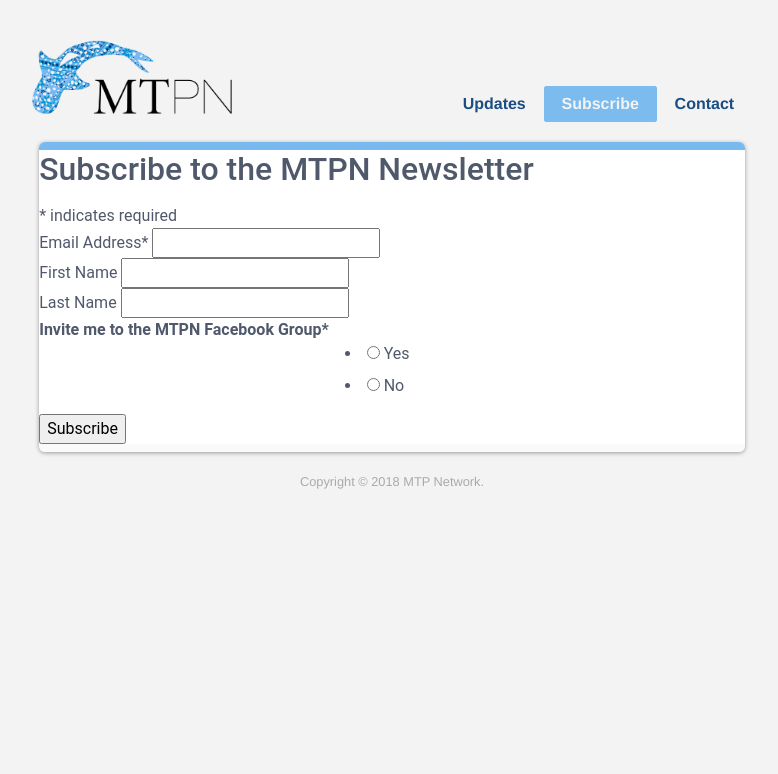
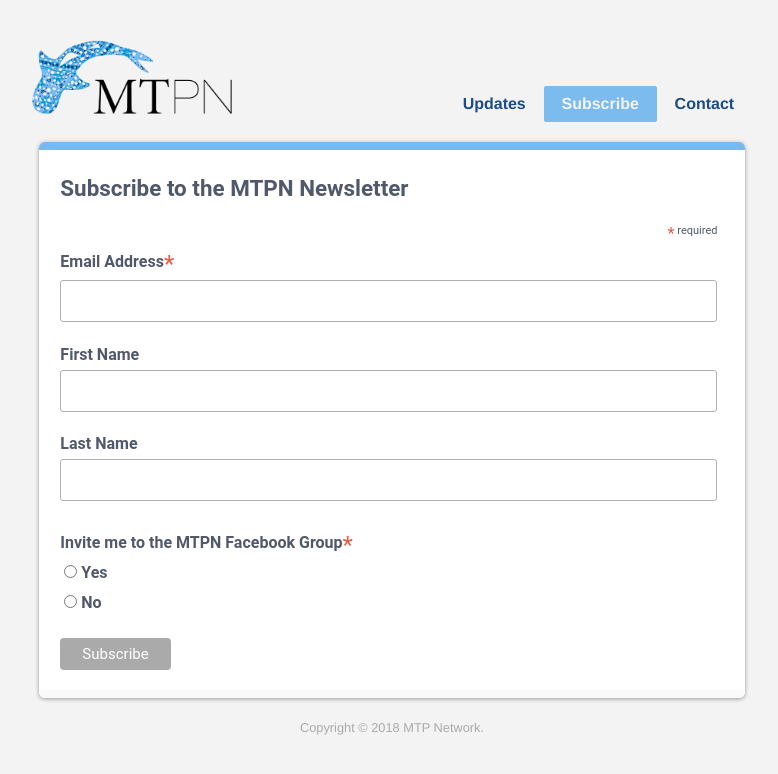
Before and after one commit to mtpnetwork/mtpnetwork.github.io, a Jekyll site: the page built from subscribe/index.html, in a window 1280 px wide. Shown: the top 774 px of the page, without its empty margins (248-1026 px from the left). Built offline with Jekyll 4.4.1, drawn with Linux system fonts in a browser that asks for light colours; comment, search, counter and statistics services are not loaded.

Commit message:
Fixes errant mc style.

```diff
--- a/css/spectre.scss
+++ b/css/spectre.scss
@@ -38,6 +38,9 @@
 .form-top { background: #78baf0; height: 8px; }
 .form-bottom { background: #fafafa; height: 8px; }
 
+.mc-field-group label { font-weight: bold; }
+.mc-field-group .radio-label { display: block; }
+
 #home-content { background: url('{{site.baseurl}}/img/km80-blur.jpg') no-repeat center center fixed; background-size: cover; -webkit-background-size: cover; -moz-background-size: cover; -o-background-size: cover; overflow: scroll; resize: both; }
 #home-content { display: flex; align-items: center; justify-content: center; height: 100vh; }
 #home-content #logo { text-align: center; }
@@ -49,3 +52,51 @@
 #home-content blockquote { color: #000; margin-top: 0.2rem; margin-bottom: 0; padding-bottom: 0; }
 
 footer { margin: 1rem 0; color: #aaa; font-family: $fallback-font-family; text-align: center; }
+
+// MailChimp Styles
+/* MailChimp Form Embed Code - Classic - 12/17/2015 v10.7 */
+#mc_embed_signup form {display:block; position:relative; text-align:left; padding:10px 0 10px 3%}
+#mc_embed_signup h2 {font-weight:bold; padding:0; margin:15px 0; font-size:1.4em;}
+#mc_embed_signup input {border: 1px solid #ABB0B2; -webkit-border-radius: 3px; -moz-border-radius: 3px; border-radius: 3px;}
+#mc_embed_signup input[type=checkbox]{-webkit-appearance:checkbox;}
+#mc_embed_signup input[type=radio]{-webkit-appearance:radio;}
+#mc_embed_signup input:focus {border-color:#333;}
+#mc_embed_signup .button {clear:both; background-color: #aaa; border: 0 none; border-radius:4px; transition: all 0.23s ease-in-out 0s; color: #FFFFFF; cursor: pointer; display: inline-block; font-size:15px; font-weight: normal; height: 32px; line-height: 32px; margin: 0 5px 10px 0; padding: 0 22px; text-align: center; text-decoration: none; vertical-align: top; white-space: nowrap; width: auto;}
+#mc_embed_signup .button:hover {background-color:#777;}
+#mc_embed_signup .small-meta {font-size: 11px;}
+#mc_embed_signup .nowrap {white-space:nowrap;}
+
+#mc_embed_signup .mc-field-group {clear:left; position:relative; width:96%; padding-bottom:3%; min-height:50px;}
+#mc_embed_signup .size1of2 {clear:none; float:left; display:inline-block; width:46%; margin-right:4%;}
+* html #mc_embed_signup .size1of2 {margin-right:2%; /* Fix for IE6 double margins. */}
+#mc_embed_signup .mc-field-group label {display:block; margin-bottom:3px;}
+#mc_embed_signup .mc-field-group input {display:block; width:100%; padding:8px 0; text-indent:2%;}
+#mc_embed_signup .mc-field-group select {display:inline-block; width:99%; padding:5px 0; margin-bottom:2px;}
+
+#mc_embed_signup .datefield, #mc_embed_signup .phonefield-us{padding:5px 0;}
+#mc_embed_signup .datefield input, #mc_embed_signup .phonefield-us input{display:inline; width:60px; margin:0 2px; letter-spacing:1px; text-align:center; padding:5px 0 2px 0;}
+#mc_embed_signup .phonefield-us .phonearea input, #mc_embed_signup .phonefield-us .phonedetail1 input{width:40px;}
+#mc_embed_signup .datefield .monthfield input, #mc_embed_signup .datefield .dayfield input{width:30px;}
+#mc_embed_signup .datefield label, #mc_embed_signup .phonefield-us label{display:none;}
+
+#mc_embed_signup .indicates-required {text-align:right; font-size:11px; margin-right:4%;}
+#mc_embed_signup .asterisk {color:#e85c41; font-size:150%; font-weight:normal; position:relative; top:5px;}
+#mc_embed_signup .clear {clear:both;}
+
+#mc_embed_signup .mc-field-group.mc-input-group ul {margin:0; padding:0; list-style:none;}
+#mc_embed_signup .mc-field-group.mc-input-group ul li {display:block; padding:3px 0; margin:0;}
+#mc_embed_signup .mc-field-group.mc-input-group label {display:inline;}
+#mc_embed_signup .mc-field-group.mc-input-group input {display:inline; width:auto; border:none;}
+
+#mc_embed_signup div#mce-responses {float:left; top:-1.4em; padding:0em .5em 0em .5em; overflow:hidden; width:90%; margin: 0 5%; clear: both;}
+#mc_embed_signup div.response {margin:1em 0; padding:1em .5em .5em 0; font-weight:bold; float:left; top:-1.5em; z-index:1; width:80%;}
+#mc_embed_signup #mce-error-response {display:none;}
+#mc_embed_signup #mce-success-response {color:#529214; display:none;}
+#mc_embed_signup label.error {display:block; float:none; width:auto; margin-left:1.05em; text-align:left; padding:.5em 0;}
+
+#mc-embedded-subscribe {clear:both; width:auto; display:block; margin:1em 0 1em 5%;}
+#mc_embed_signup #num-subscribers {font-size:1.1em;}
+#mc_embed_signup #num-subscribers span {padding:.5em; border:1px solid #ccc; margin-right:.5em; font-weight:bold;}
+
+#mc_embed_signup #mc-embedded-subscribe-form div.mce_inline_error {display:inline-block; margin:2px 0 1em 0; padding:5px 10px; background-color:rgba(255,255,255,0.85); -webkit-border-radius: 3px; -moz-border-radius: 3px; border-radius: 3px; font-size:14px; font-weight:normal; z-index:1; color:#e85c41;}
+#mc_embed_signup #mc-embedded-subscribe-form input.mce_inline_error {border:2px solid #e85c41;}
--- a/subscribe/index.html
+++ b/subscribe/index.html
@@ -9,14 +9,13 @@
 		<div class="container grid-md">
 			{% include header.html %}
 			<div class="form-container" id="subscribe-form">
-				<link href="//cdn-images.mailchimp.com/embedcode/classic-10_7.css" rel="stylesheet" type="text/css">
 				<div class="form-shadow">
 					<div class="form-top"></div>
 					<div id="mc_embed_signup">
 						<form action="https://mtpnetwork.us19.list-manage.com/subscribe/post?u=3c017856c2e20c971318b1a19&amp;id=7628045931" method="post" id="mc-embedded-subscribe-form" name="mc-embedded-subscribe-form" class="validate" target="_blank" novalidate>
 							<div id="mc_embed_signup_scroll">
 								<h2>Subscribe to the MTPN Newsletter</h2>
-								<div class="indicates-required"><span class="asterisk">*</span> indicates required</div>
+								<div class="indicates-required"><span class="asterisk">*</span> required</div>
 								<div class="mc-field-group">
 									<label for="mce-EMAIL">Email Address<span class="asterisk">*</span>
 									</label>
@@ -30,11 +29,11 @@
 									<label for="mce-LNAME">Last Name </label>
 									<input type="text" value="" name="LNAME" class="" id="mce-LNAME">
 								</div>
-								<div class="mc-field-group input-group">
-									<strong>Invite me to the MTPN Facebook Group<span class="asterisk">*</span>
-									</strong>
-									<ul><li><input type="radio" value="Yes" name="FBGROUP" id="mce-FBGROUP-0"><label for="mce-FBGROUP-0"> Yes</label></li>
-										<li><input type="radio" value="No" name="FBGROUP" id="mce-FBGROUP-1"><label for="mce-FBGROUP-1"> No</label></li>
+								<div class="mc-field-group mc-input-group">
+									<strong class="radio-label">Invite me to the MTPN Facebook Group<span class="asterisk">*</span></strong>
+									<ul>
+										<li>&nbsp;<input type="radio" value="Yes" name="FBGROUP" id="mce-FBGROUP-0"><label for="mce-FBGROUP-0">&nbsp;Yes</label></li>
+										<li>&nbsp;<input type="radio" value="No" name="FBGROUP" id="mce-FBGROUP-1"><label for="mce-FBGROUP-1">&nbsp;No</label></li>
 									</ul>
 								</div>
 								<div id="mce-responses" class="clear">
```
